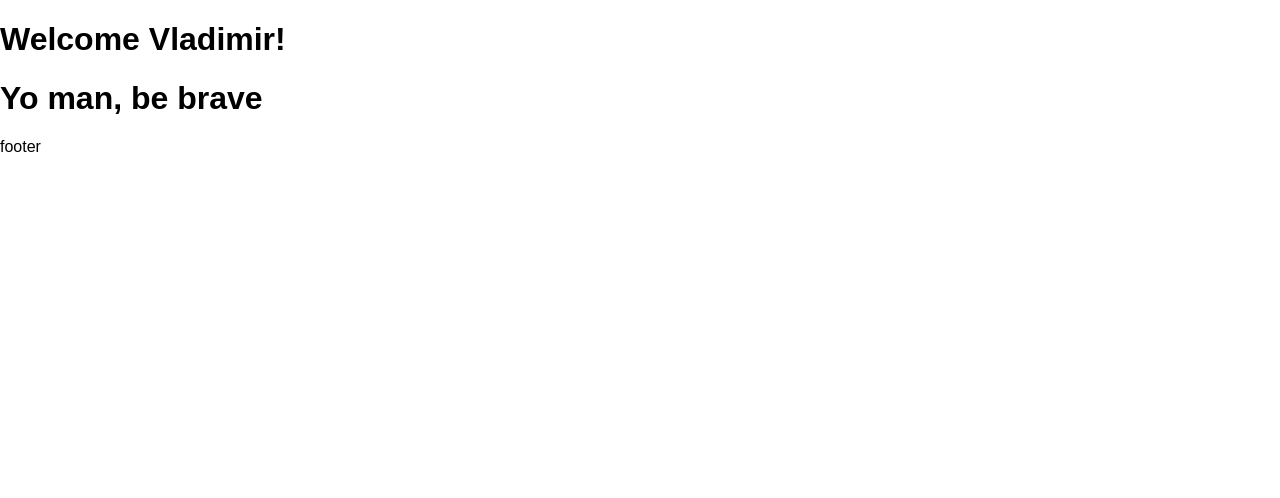
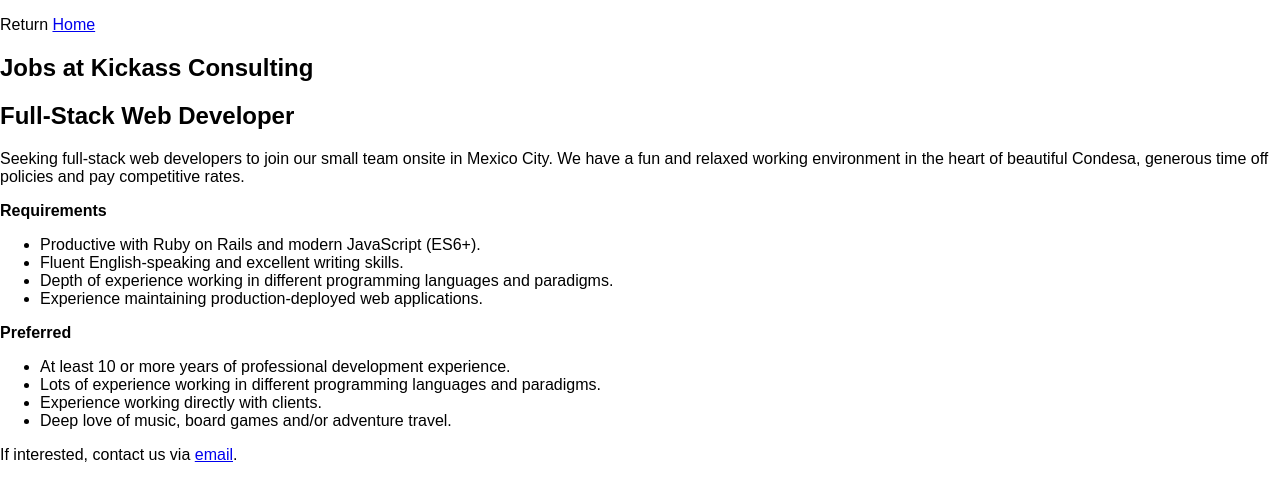
Before and after one commit to VolodymyrPliuta/react-state, a React (Create React App) app: page / in a window 1280 px wide. Shown: the top 498 px of the page. Built offline with nearby package versions, Linux system fonts and the light colour scheme.

Commit message:
specific challenge added.

```diff
--- a/src/components/App.js
+++ b/src/components/App.js
@@ -7,13 +7,39 @@
   render() {
     const title = "Welcome Vladimir!";
     return (
-      <div>
-        <Header title={title} name={"Vladimir - you deserve it"}/>
-        <Header title={"Yo man, be brave"} name={"Vladimir - you deserve it"}/>
-        <Footer />
-      </div>
-    );
+      <body>
+        <div id="main_content_wrap" class="outer">
+          <section id="main_content" class="inner">
+            <p>Return <a href="/">Home</a></p>
+            <h1>Jobs at Kickass Consulting</h1>
+            <h2>Full-Stack Web Developer</h2>
+            <p>
+              Seeking full-stack web developers to join our small team onsite in Mexico City.
+              We have a fun and relaxed working environment in the heart of beautiful Condesa,
+              generous time off policies and pay competitive rates.
+            </p>
+            <p>
+              <strong>Requirements</strong>
+              <ul>
+                <li>Productive with Ruby on Rails and modern JavaScript (ES6+).</li>
+                <li>Fluent English-speaking and excellent writing skills.</li>
+                <li>Depth of experience working in different programming languages and paradigms.</li>
+                <li>Experience maintaining production-deployed web applications.</li>
+              </ul>
+              <strong>Preferred</strong>
+              <ul>
+                <li>At least 10 or more years of professional development experience.</li>
+                <li>Lots of experience working in different programming languages and paradigms.</li>
+                <li>Experience working directly with clients.</li>
+                <li>Deep love of music, board games and/or adventure travel.</li>
+              </ul>
+            </p>
+            <p>If interested, contact us via <a href="mailto:obie@kickass-consulting.com">email</a>.</p>
+          </section>
+        </div>
+      </body>
+    )
   }
 }
 
-export default App;
+      export default App;
```
